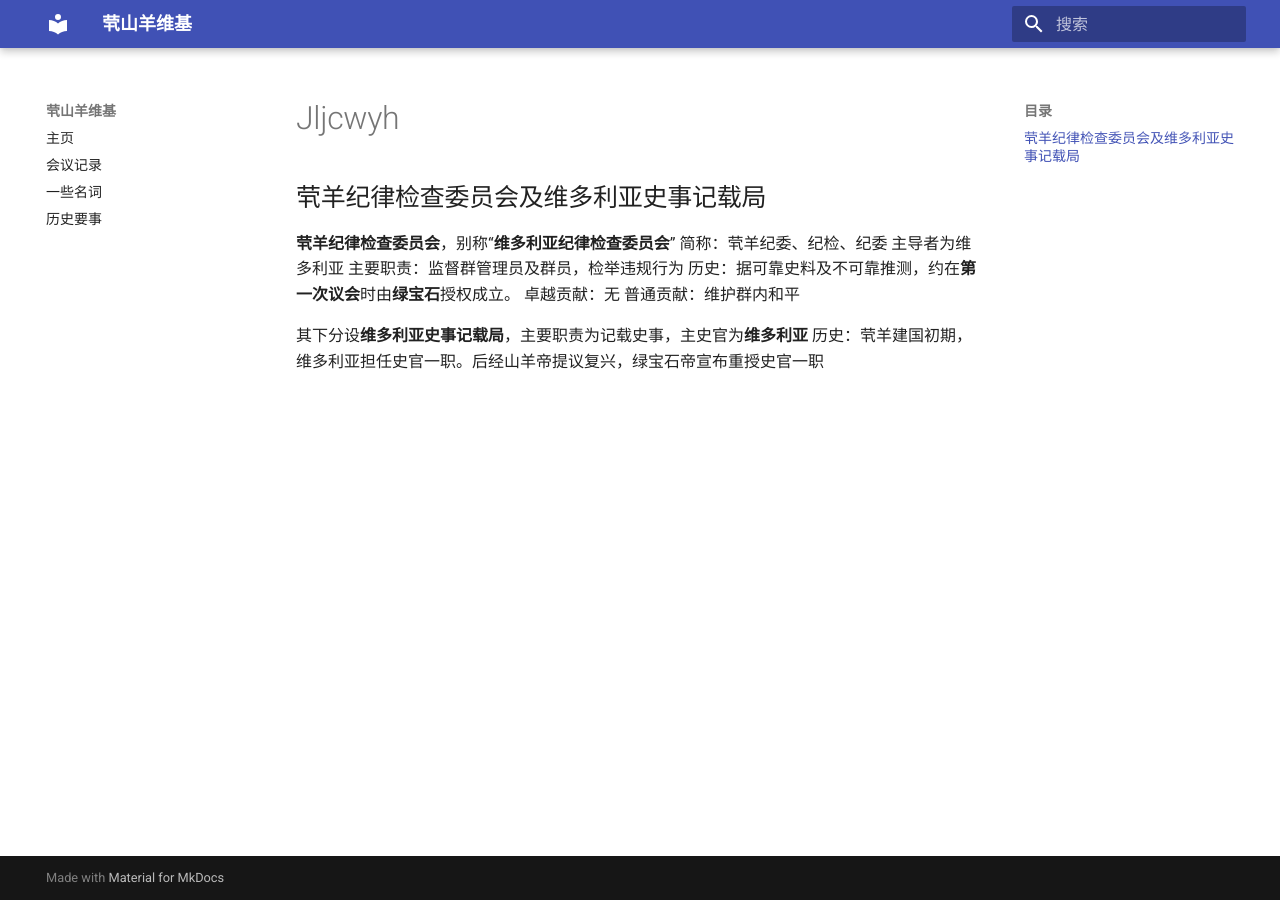
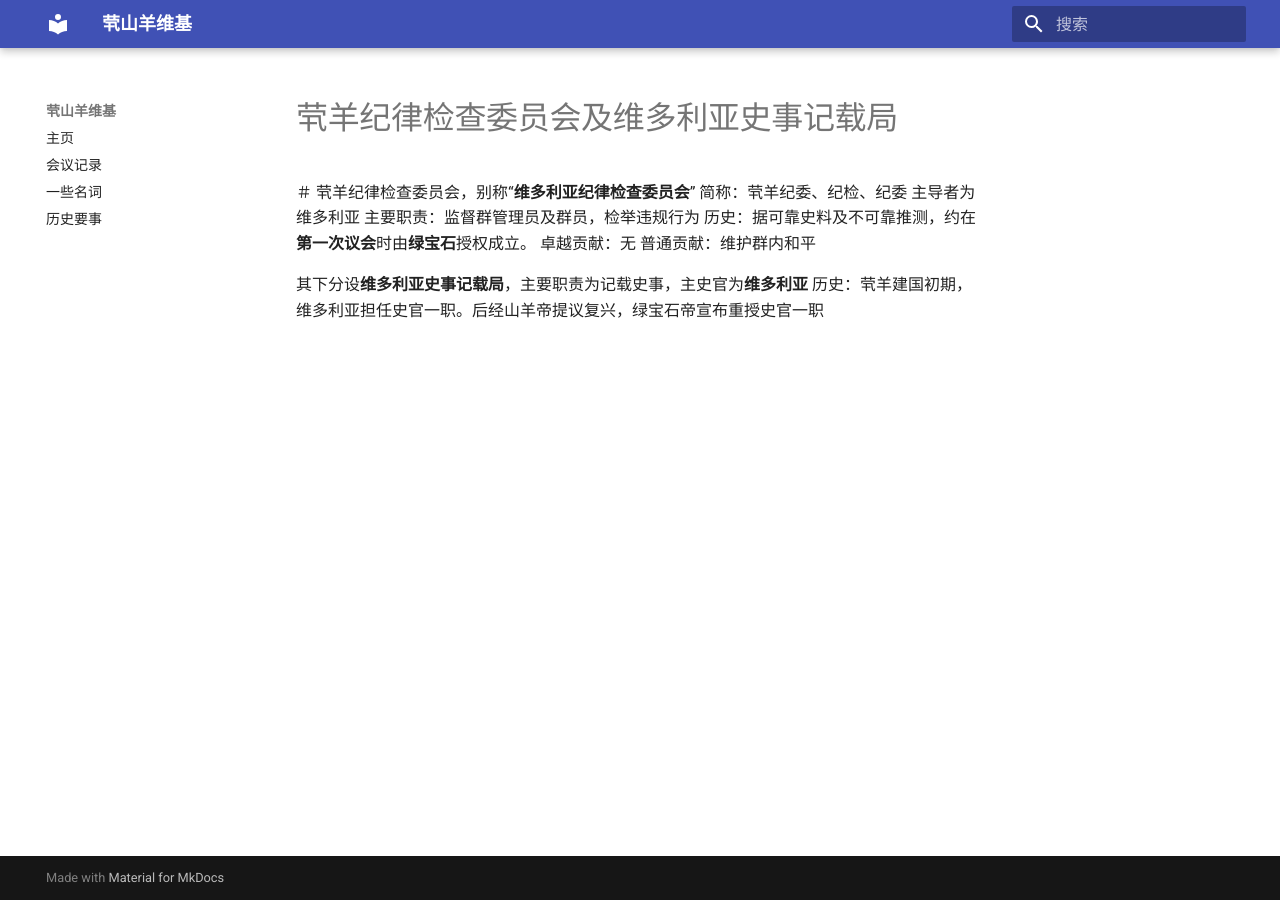
Before and after one commit to qqjldsy/GoatBook-Source, an MkDocs documentation site: the page built from docs/jljcwyh.md, in a window 1280 px wide. Built offline with MkDocs 1.6.1 and Material for MkDocs 9.7.7, drawn with Linux system fonts in a browser that asks for light colours.

Commit message:
Update jljcwyh.md

```diff
--- a/docs/jljcwyh.md
+++ b/docs/jljcwyh.md
@@ -1,5 +1,6 @@
-## 茕羊纪律检查委员会及维多利亚史事记载局
-**茕羊纪律检查委员会**，别称“**维多利亚纪律检查委员会**”
+# 茕羊纪律检查委员会及维多利亚史事记载局
+
+＃ 茕羊纪律检查委员会，别称“**维多利亚纪律检查委员会**”
 简称：茕羊纪委、纪检、纪委
 主导者为维多利亚
 主要职责：监督群管理员及群员，检举违规行为
```
